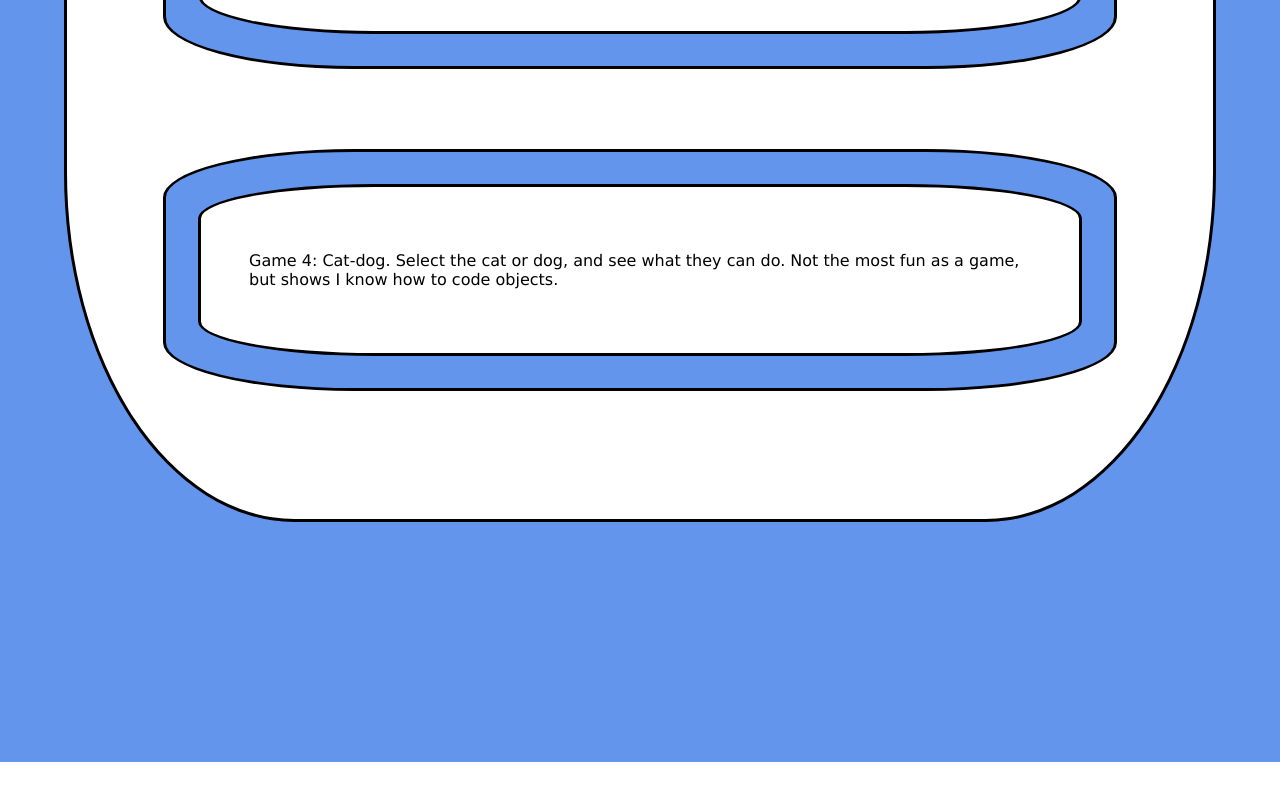
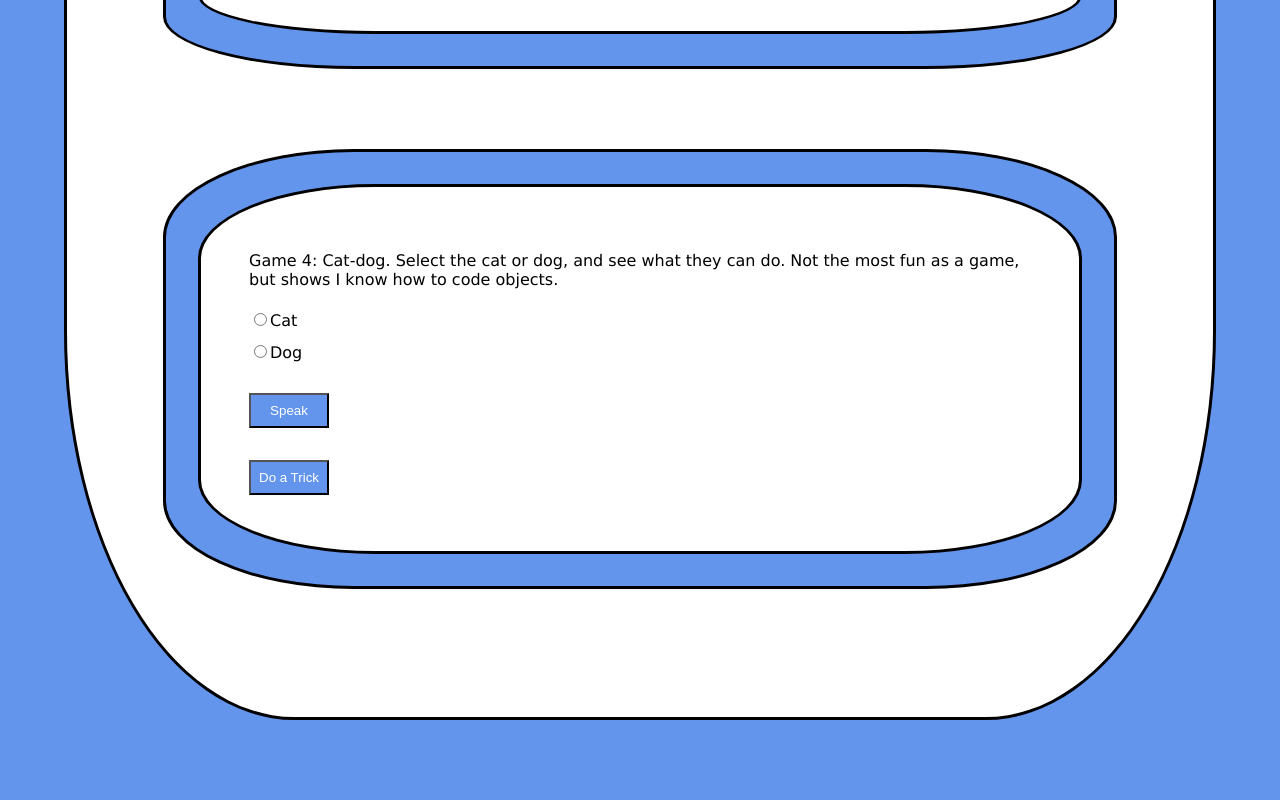
Before and after one commit to L1ndseyHerman/Personal-Website-ReactJS, a React (Create React App) app: page /js-skills in a window 1280 px wide. Shown: the part 1624-2424 px from the top of the page. Before the commit the page ends 2386 px from the top, so only its background shows below. Built offline with nearby package versions, Linux system fonts and the light colour scheme.

Commit message:
About half of Cat-dog

```diff
--- /dev/null
+++ b/src/components/Cat_Dog.module.css
@@ -0,0 +1,11 @@
+.form {
+  display: inline-grid;
+  line-height: 2;
+}
+.button {
+  margin-top: 1.5rem;
+  margin-bottom: 0.5rem;
+  color: white;
+  background-color: cornflowerblue;
+  padding: 0.5rem;
+}
--- a/src/components/Cat_Dog.tsx
+++ b/src/components/Cat_Dog.tsx
@@ -1,11 +1,47 @@
-import React from "react";
+import React, { useState } from "react";
+import classes from "./Cat_Dog.module.css";
 
 const Cat_Dog: React.FC = () => {
+  const [isCat, setIsCat] = useState(true);
+
+  const radioButtonChangeHandler: (currentlyIsCat: boolean) => void = (
+    currentlyIsCat
+  ) => {
+    setIsCat(currentlyIsCat);
+  };
+
   return (
-    <p>
-      Game 4: Cat-dog. Select the cat or dog, and see what they can do. Not the
-      most fun as a game, but shows I know how to code objects.
-    </p>
+    <>
+      <p>
+        Game 4: Cat-dog. Select the cat or dog, and see what they can do. Not
+        the most fun as a game, but shows I know how to code objects.
+      </p>
+      <form className={classes.form}>
+        <label htmlFor="Cat">
+          <input
+            id="Cat"
+            type="radio"
+            name="group"
+            value="Cat"
+            onChange={() => radioButtonChangeHandler(true)}
+          />
+          Cat
+        </label>
+        <label htmlFor="Dog">
+          <input
+            id="Dog"
+            type="radio"
+            name="group"
+            value="Dog"
+            onChange={() => radioButtonChangeHandler(false)}
+          />
+          Dog
+        </label>
+        <button className={classes.button}>Speak</button>
+        <button className={classes.button}>Do a Trick</button>
+        {!isCat && <button className={classes.button}>Chew a Bone</button>}
+      </form>
+    </>
   );
 };
 
--- a/src/components/CrypticCode.tsx
+++ b/src/components/CrypticCode.tsx
@@ -42,6 +42,7 @@ const CrypticCode: React.FC = () => {
   const [encryptedText, setEncryptedText] = useState("");
 
   const encryptHandler = () => {
+    //  Darn, I'm not sure how to stop this warning :( The code works tho.
     const textToEncrypt = textToEncryptRef.current!.value;
 
     //  Don't forget u need the trim() to REALLY check the length!
--- a/src/pages/Home.tsx
+++ b/src/pages/Home.tsx
@@ -43,7 +43,7 @@ const Home: React.FC = () => {
         </a>
         .
       </p>
-      <p className={classes.updatedPar}>Last updated: 10/22/21</p>
+      <p className={classes.updatedPar}>Last updated: 10/24/21</p>
     </Wrapper>
   );
 };
```
